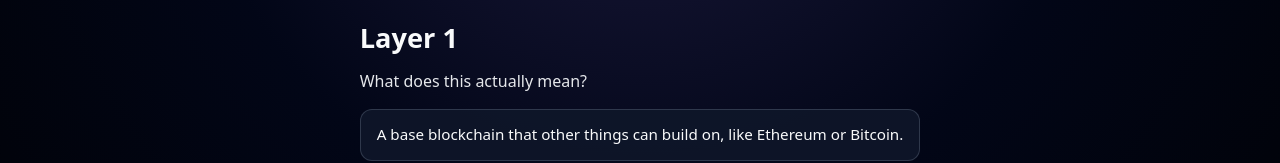
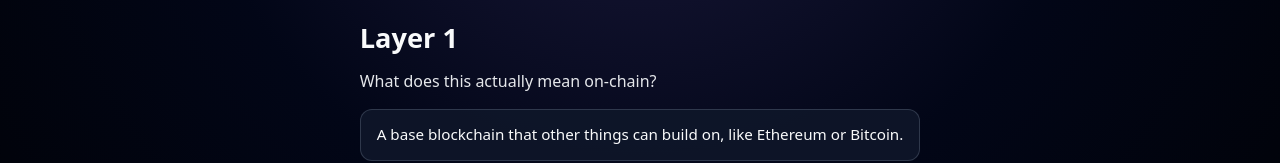
Before and after one commit to aydamacink/quiz, a React (Vite) app: page / in a window 1280 px wide. Both pictures are taken after a click on the button "Start quiz". Shown: the part 237-400 px from the top of the page. Built offline with nearby package versions, Linux system fonts and the light colour scheme.

Commit message:
phrasing changes

```diff
--- a/src/App.tsx
+++ b/src/App.tsx
@@ -97,7 +97,7 @@
         </div>
 
         <h2>{question.term}</h2>
-        <p>What does this actually mean?</p>
+        <p>What does this actually mean on-chain?</p>
 
         <ul>
           {currentOptions.map((option, index) => {
@@ -134,8 +134,8 @@
             <div className="explanation-card__content">
               <p className="explanation-card__title">
                 {selectedOption?.isCorrect
-                  ? "Nice! That’s correct."
-                  : "Not quite. Here’s the idea:"}
+                  ? "Nailed it 🔥"
+                  : "🤕 Let’s break it down:"}
               </p>
               <p className="explanation-text">{question.whyItMatters}</p>
             </div>
```
